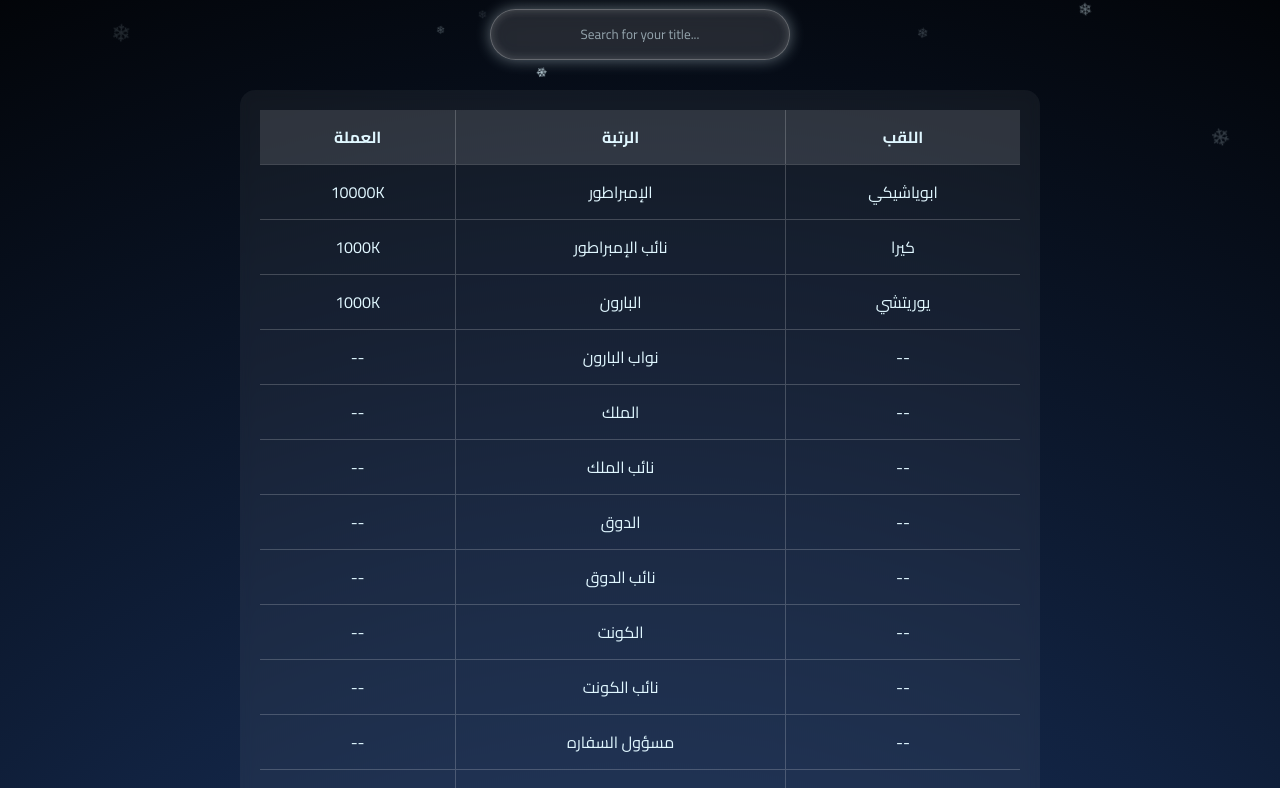
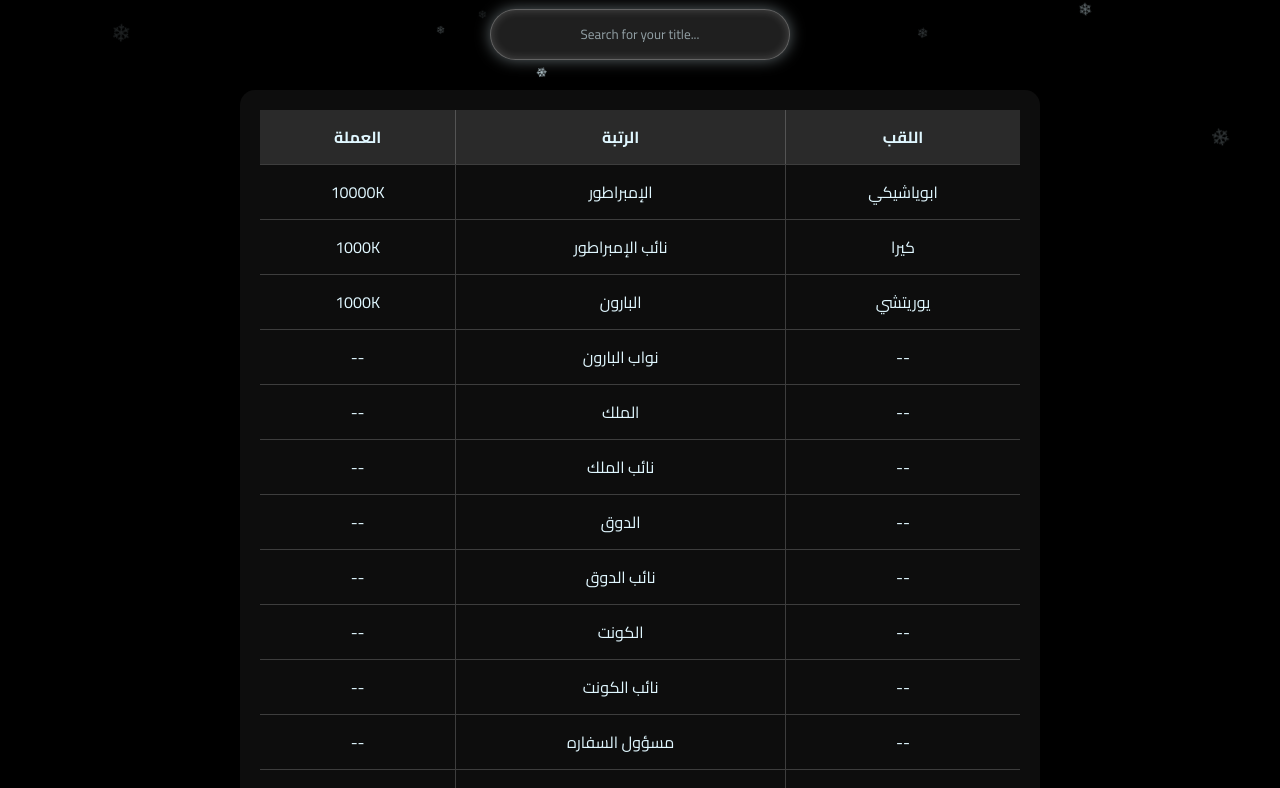
Before and after one commit to M676m67/Mariam, a plain HTML site: page home.html in a window 1280 px wide. Shown: the part 123-911 px from the top of the page. Drawn offline with Linux system fonts and the light colour scheme.

Commit message:
Change background to solid black

```diff
--- a/style.css
+++ b/style.css
@@ -6,7 +6,7 @@
 body {
   margin: 0;
   min-height: 100vh;
-  background: radial-gradient(circle at center, #1e3c72 0%, #112240 50%, #000000 100%);
+  background: black;
   color: #e0f7ff;
   display: flex;
   flex-direction: column;
```
